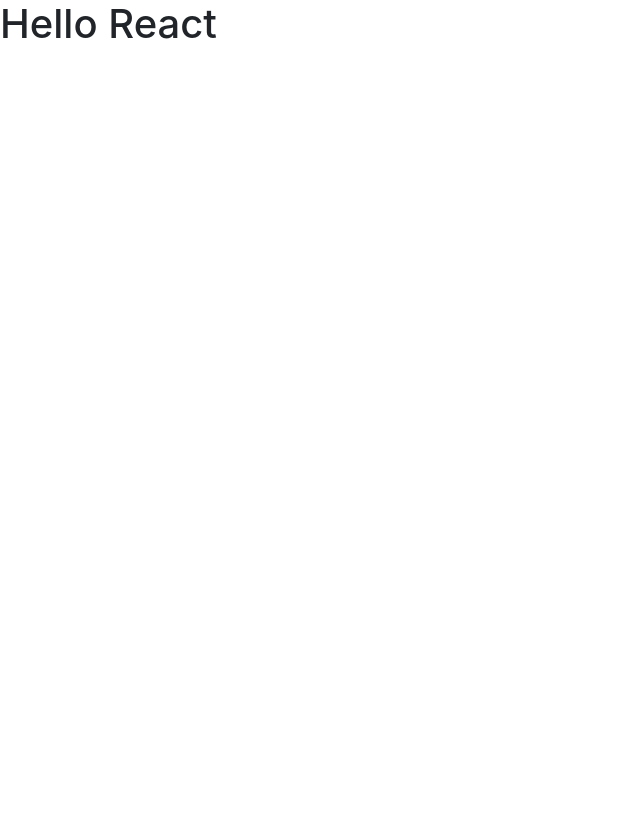
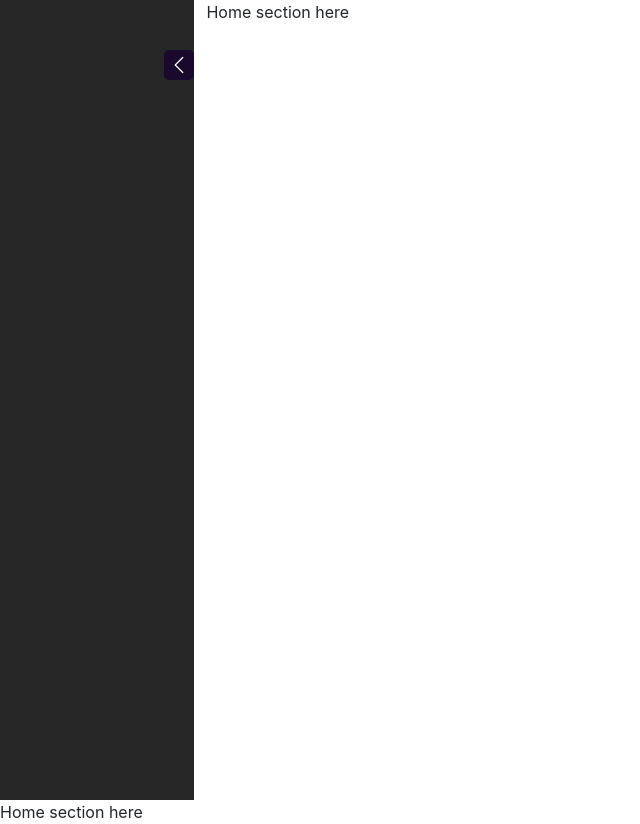
Before and after one commit to supanut-w/portfolio, a React (Create React App) app in the folder client/: page / in a window 1280 px wide. Shown: the whole page, without its empty margins (0-640 px from the left). Before the commit the page ends 800 px from the top, so only its background shows below. Built offline with nearby package versions, Linux system fonts and the light colour scheme.

Commit message:
adding sidebar structure

```diff
--- a/client/package.json
+++ b/client/package.json
@@ -8,6 +8,7 @@
     "@testing-library/user-event": "^13.5.0",
     "react": "^18.2.0",
     "react-dom": "^18.2.0",
+    "react-icons": "^4.7.1",
     "react-scripts": "5.0.1",
     "web-vitals": "^2.1.4"
   },
--- a/client/src/App.js
+++ b/client/src/App.js
@@ -1,8 +1,13 @@
 import React from 'react'
+import Sidebar from "./Components/Sidebar/Sidebar";
+import Home from "./Components/Home/Home";
 
 const App = () => {
   return (
-    <h1>Hello React</h1>
+    <>
+      <Sidebar />
+      <Home />
+    </>
   )
 }
 
--- /dev/null
+++ b/client/src/Components/Home/Home.js
@@ -0,0 +1,10 @@
+import React from 'react'
+import "./Home.css";
+
+const Home = () => {
+  return (
+    <div>Home section here</div>
+  )
+}
+
+export default Home
--- /dev/null
+++ b/client/src/Components/Sidebar/Sidebar.css
@@ -0,0 +1,35 @@
+.sidebar-section {
+  display: flex;
+  /* background-color: #030303da; */
+}
+
+.sidebar {
+  height: 100vh;
+  background-color: #030303da;
+  width: 95px;
+}
+
+.sidebar-expand {
+  width: 230px;
+}
+
+.icon-for-sidebar-expand-and-collapse {
+  display: flex;
+  align-items: right;
+  justify-content: right;
+  cursor: pointer;
+}
+
+.icon-for-sidebar-expand-and-collapse p svg {
+  background-color: #19092c;
+  padding: 5px;
+  color: white;
+  border-radius: 5px;
+  margin-top: 50px;
+}
+
+.container-fluid {
+  padding-left: 0px!important;
+  padding-right: 0px!important;
+  overflow: hidden;
+}
--- /dev/null
+++ b/client/src/Components/Sidebar/Sidebar.js
@@ -0,0 +1,34 @@
+import React, { useState } from "react";
+import "./Sidebar.css";
+import Home from "../Home/Home";
+import { BsChevronLeft, BsChevronRight } from "react-icons/bs";
+
+const Sidebar = () => {
+  const [expandSidebar, setExpandSidebar] = useState(true);
+
+  const handleExpandClick = () => {
+    setExpandSidebar(!expandSidebar);
+  };
+
+  return (
+    <div className="container-fluid sidebar-section">
+      <div className={expandSidebar ? "sidebar-expand sidebar" : "sidebar"}>
+        <div className="icon-for-sidebar-expand-and-collapse">
+          <p onClick={handleExpandClick}>
+            {expandSidebar ? (
+              <BsChevronLeft size={30} />
+            ) : (
+              <BsChevronRight size={30} />
+            )}
+          </p>
+        </div>
+      </div>
+
+      <div className="container">
+        <Home />
+      </div>
+    </div>
+  );
+};
+
+export default Sidebar;
```
Also changed, not shown: client/src/Components/Home/Home.css (added), 1 other file (tests, documents, lock files or other folders).
